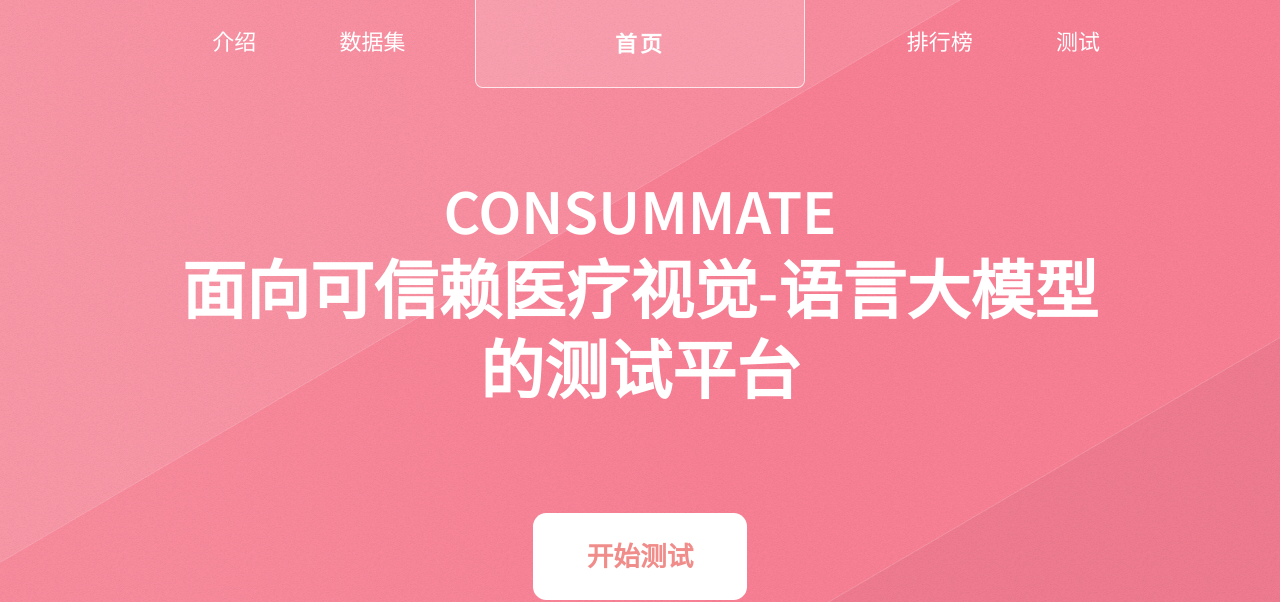
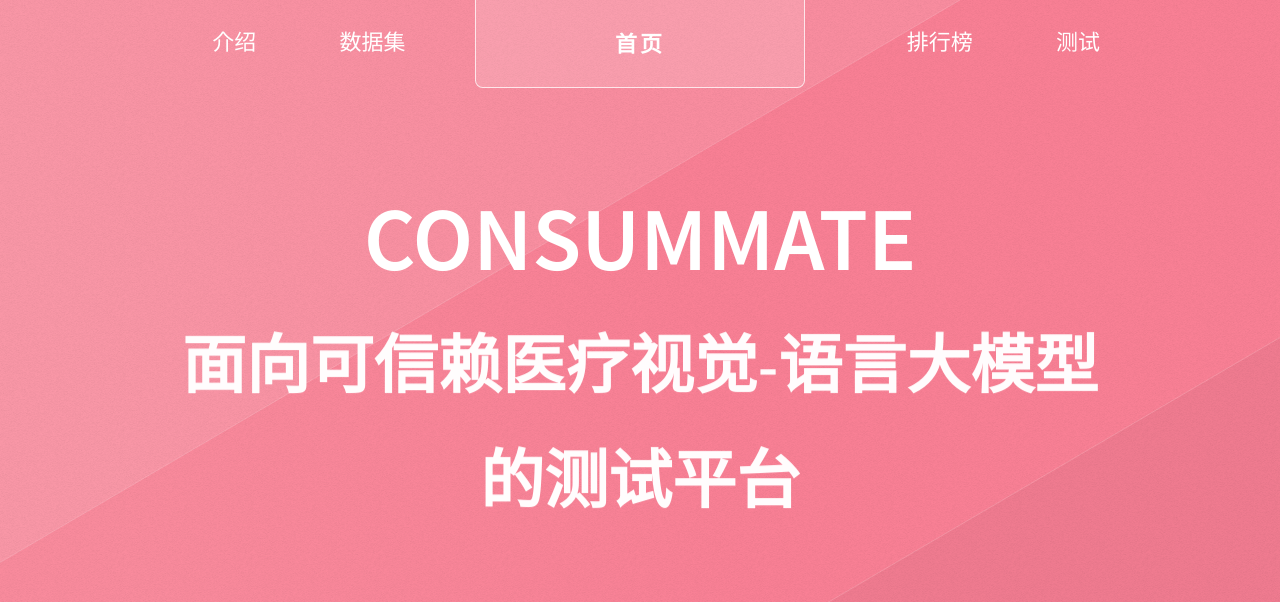
Before and after one commit to WodenJay/CONSUMMATE, a website: page index.html in a window 1280 px wide. Shown: the top 602 px of the page. Drawn offline with Linux system fonts and the light colour scheme.

Commit message:
modify tittle

```diff
--- a/index.html
+++ b/index.html
@@ -33,12 +33,10 @@
 			<!-- Hero -->
 			<section id="hero" class="container">
 				<header>
-					<h2 style="font-weight:900;">CONSUMMATE
-						<br />
-						面向可信赖医疗视觉-语言大模型的测试平台
-					</h2>
+					<h2 style="font-weight:900; line-height: 1.5; font-size: 90px;">CONSUMMATE</h2>
+					<h2 style="font-weight:900; line-height: 1.8;">面向可信赖医疗视觉-语言大模型的测试平台</h2>
 				</header>
-				<br /><br />
+				<br /><br /><br /><br /><br />
 				<ul class="actions">
 					<li><a href="right-sidebar.html" style="font-weight:900;" class="button">开始测试</a></li>
 				</ul>
```
Also changed, not shown: right-sidebar.html (+1 -1 lines).
